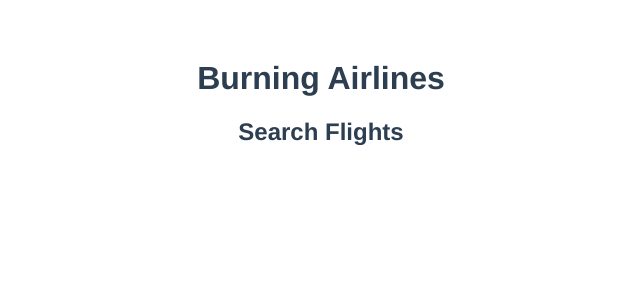
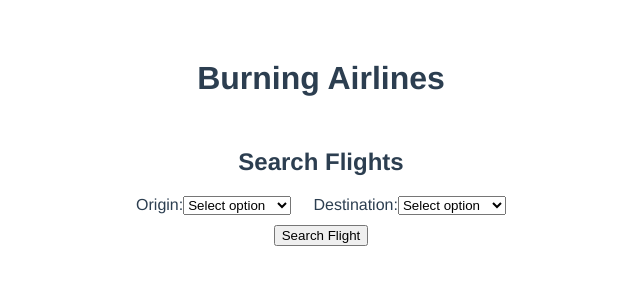
Before and after one commit to roweeena/sei50-homework, a Vue app in the folder Jesus Flores/week_10/ba-vue-front-end/: page /#/search in a window 1280 px wide. Shown: the top 300 px of the page, without its empty margins (319-959 px from the left). Built offline with nearby package versions, Linux system fonts and the light colour scheme.

Commit message:
Adding props

```diff
--- a/Jesus Flores/week_10/ba-vue-front-end/src/components/FlightSearch.vue
+++ b/Jesus Flores/week_10/ba-vue-front-end/src/components/FlightSearch.vue
@@ -1,16 +1,54 @@
 <template>
     <div>
         <h2>Search Flights</h2>
+        <label for="Origin">Origin:</label>
+        <select v-model="origin" name="origin" id="origin">
+            <option value="">Select option</option>
+            <option value="SYD">Sydney</option>
+            <option value="MEL">Melbourne</option>
+            <option value="SIN">Singapore</option>
+            <option value="SFO">San Francisco</option>
+        </select>
+        &nbsp; &nbsp;
+        <label for="Origin">Destination:</label>
+        <select v-model="destination" name="destination" id="destination">
+            <option value="">Select option</option>
+            <option value="SYD">Sydney</option>
+            <option value="MEL">Melbourne</option>
+            <option value="SIN">Singapore</option>
+            <option value="SFO">San Francisco</option>
+        </select>
+        <div>
+            <button v-on:click="submitSearch()">
+                Search Flight
+            </button>
+        </div>
     </div>
 </template>
 
 <script>
 
 export default{
-  name: 'FlightSearch'
+  name: 'FlightSearch',
+  data () {
+    // This is our state object, as in React... but it's called 'data'
+    // However we never refer to the 'data' key directly; in vue you
+    // access the state keys directly on the instace (this)  sample: this.origin and not this.data.origin
+    return {
+      origin: '',
+      destination: ''
+    }
+  },
+  methods: {
+    submitSearch () {
+      console.log('submitted!')
+    }
+  }
 }
 </script>
 
 <style scoped>
-
+    div{
+        padding:10px
+    }
 </style>
--- /dev/null
+++ b/Jesus Flores/week_10/ba-vue-front-end/src/components/FlightSearchResults.vue
@@ -0,0 +1,18 @@
+<template>
+  <div>
+        <h2>
+            Search Results
+            {{$route.params.origin}}
+        </h2>
+  </div>
+</template>
+
+<script>
+export default {
+  name: 'FlightSearchResults'
+}
+</script>
+
+<style>
+
+</style>
--- a/Jesus Flores/week_10/ba-vue-front-end/src/router/index.js
+++ b/Jesus Flores/week_10/ba-vue-front-end/src/router/index.js
@@ -2,6 +2,7 @@ import Vue from 'vue'
 import Router from 'vue-router'
 import HelloWorld from '@/components/HelloWorld'
 import FlightSearch from '@/components/FlightSearch'
+import FlightSearchResults from '@/components/FlightSearchResults'
 
 Vue.use(Router)
 
@@ -16,6 +17,12 @@ export default new Router({
       path: '/search',
       name: 'Search',
       component: FlightSearch
+    },
+    {
+      path: '/search/:origin/:destination',
+      name: 'SearchResults',
+      component: FlightSearchResults,
+      props: true
     }
   ]
 })
```
